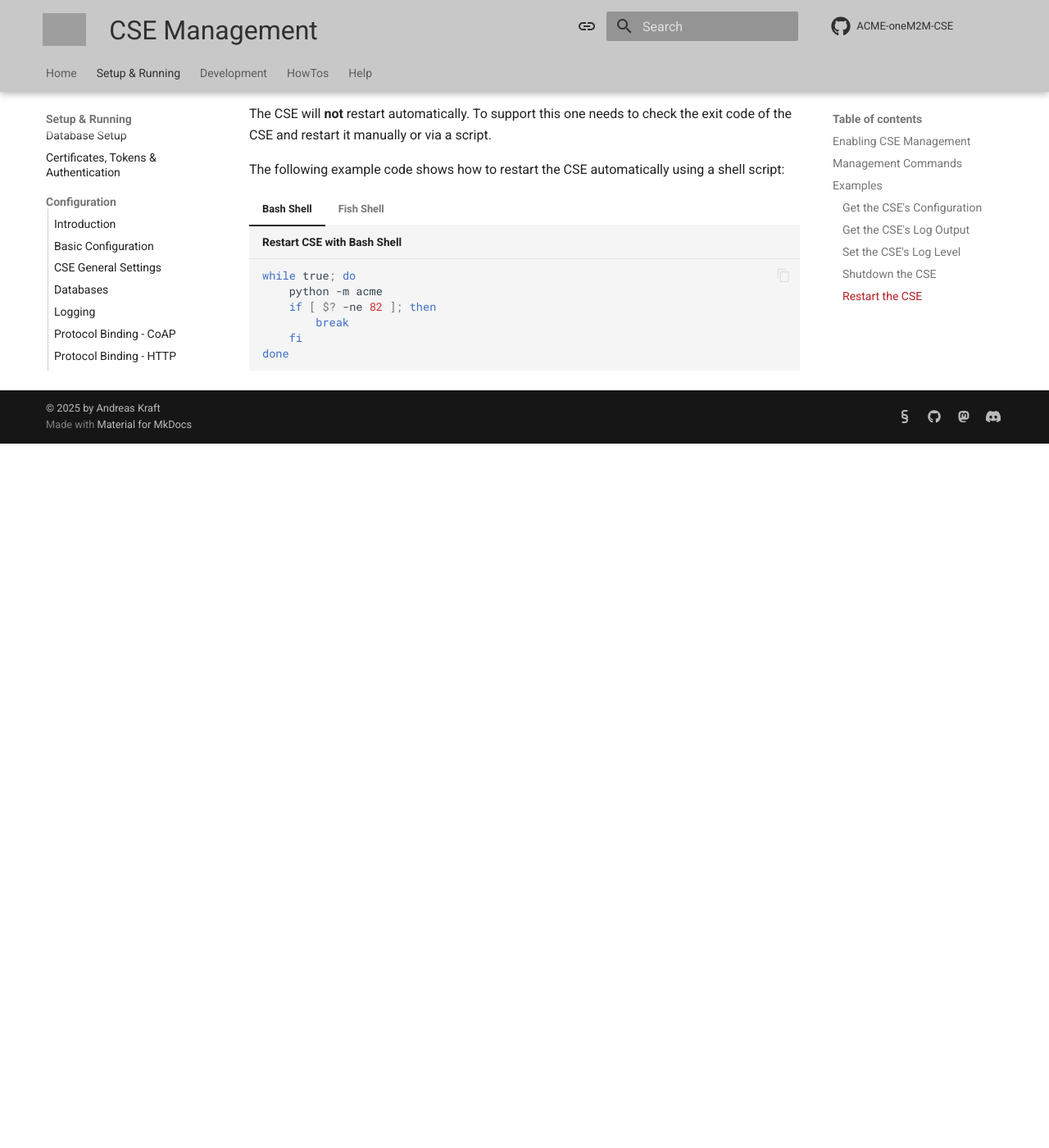
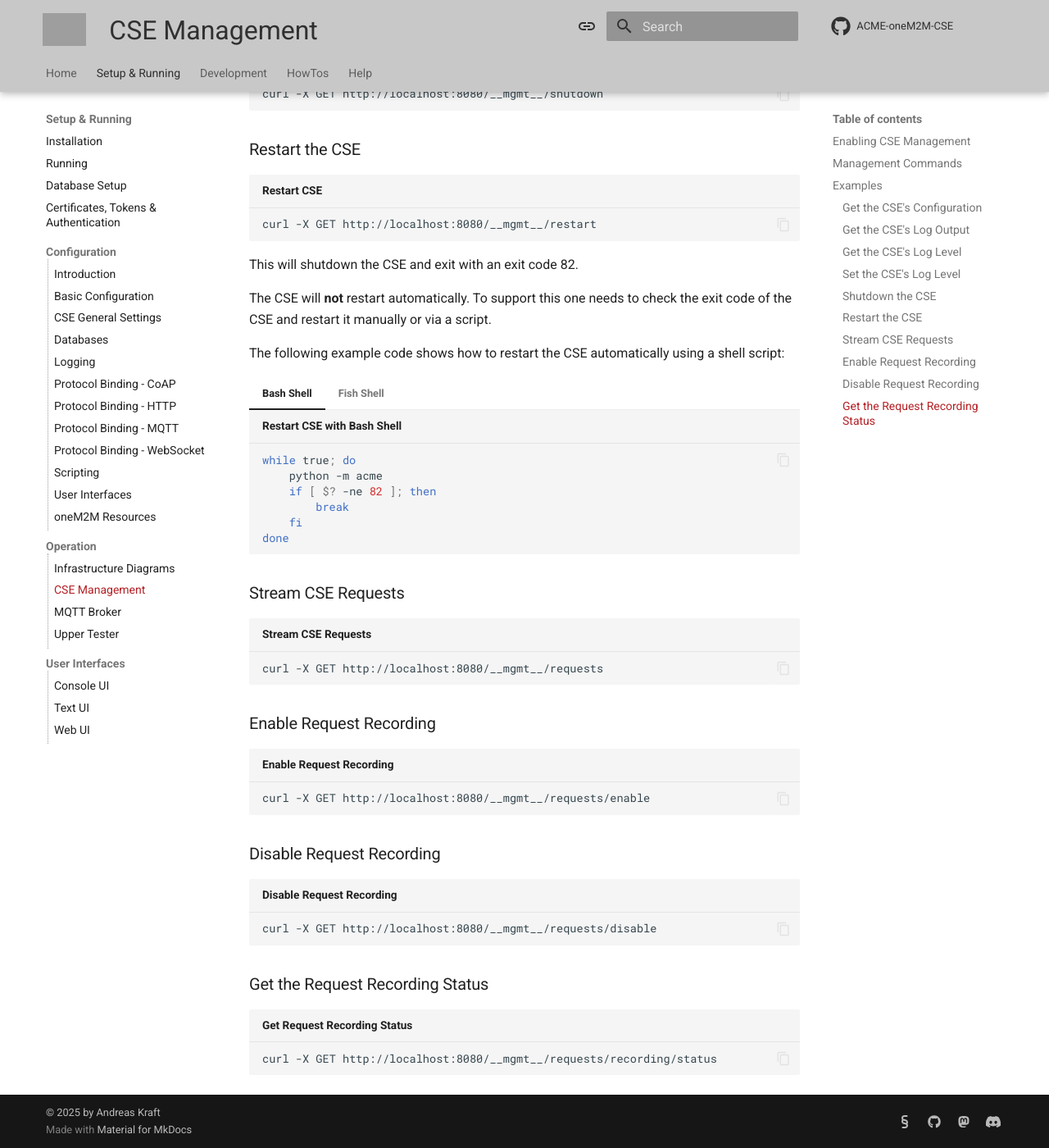
Before and after one commit to ankraft/ACME-oneM2M-CSE-mkdocs, an MkDocs documentation site: the page built from docs/setup/Operation-management.md, in a window 1280 px wide and 1400 px high, scrolled down 2383 px. Shown: the whole window at 82% size. Built offline with MkDocs 1.6.1 and Material for MkDocs 9.7.7, drawn with Linux system fonts in a browser that asks for light colours; comment, search, counter and statistics services are not loaded; before the commit the page ends 2924 px from its top, so only the background shows below that; some of the changed text lies outside the part shown; grey boxes are pictures that could not be loaded.

Commit message:
Added description for "requests" management command

````diff
--- a/docs/setup/Operation-management.md
+++ b/docs/setup/Operation-management.md
@@ -22,6 +22,7 @@
 | log           | Stream the live log output of the CSE. The log will continue to stream until the connection is closed.                                                         |
 | loglevel      | Get or set the log level of the CSE. The log level can be set to `info`, `debug`, `warn`, `error`, or `off`.                                                   |
 | registrations | Get the current registrations of the CSE in JSON format. This includes the registrations to remote CSEs, service providers and the registrations of local AEs. |
+| requests      | Stream a live output of the current requests of the CSE in JSON format as well as enable, disable and get the status of request recording.                     |
 | reset         | Reset the CSE to its initial state. This will clear all resources from the CSE.                                                                                |
 | restart       | Shutdown the CSE to restart it. The CSE will **not** restart internally, but it will exit with an exit code 82. See also the example below.                    |
 | shutdown      | Shutdown the CSE normally. The CSE will exit with an exit code 0.                                                                                              |
@@ -48,21 +49,31 @@
 
 This will stream the live log output of the CSE. The log will continue to stream until the connection is closed, e.g. by pressing `Ctrl+C` in the terminal.
 
+
+### Get the CSE's Log Level
+
+```bash title="Get CSE Log Level"
+curl -X GET http://localhost:8080/__mgmt__/loglevel
+```
+
+
 ### Set the CSE's Log Level
 
 ```bash title="Set CSE Log Level to Debug"
-curl -X GET http://localhost:8080/__mgmt__/log/debug
+curl -X GET http://localhost:8080/__mgmt__/loglevel/debug
 ```
 
 ```bash title="Disable CSE Log Output"
-curl -X GET http://localhost:8080/__mgmt__/log/off
+curl -X GET http://localhost:8080/__mgmt__/logloglevel/off
 ```
+
 
 ### Shutdown the CSE
 
 ```bash title="Shutdown CSE"
 curl -X GET http://localhost:8080/__mgmt__/shutdown
 ```
+
 
 ### Restart the CSE
 
@@ -95,3 +106,29 @@
         end
     end
 	```
+
+
+### Stream CSE Requests
+
+```bash title="Stream CSE Requests"
+curl -X GET http://localhost:8080/__mgmt__/requests
+```
+
+
+### Enable Request Recording
+
+```bash title="Enable Request Recording"
+curl -X GET http://localhost:8080/__mgmt__/requests/enable
+```
+
+
+### Disable Request Recording
+```bash title="Disable Request Recording"
+curl -X GET http://localhost:8080/__mgmt__/requests/disable
+```
+
+
+### Get the Request Recording Status
+```bash title="Get Request Recording Status"
+curl -X GET http://localhost:8080/__mgmt__/requests/recording/status
+```
````
